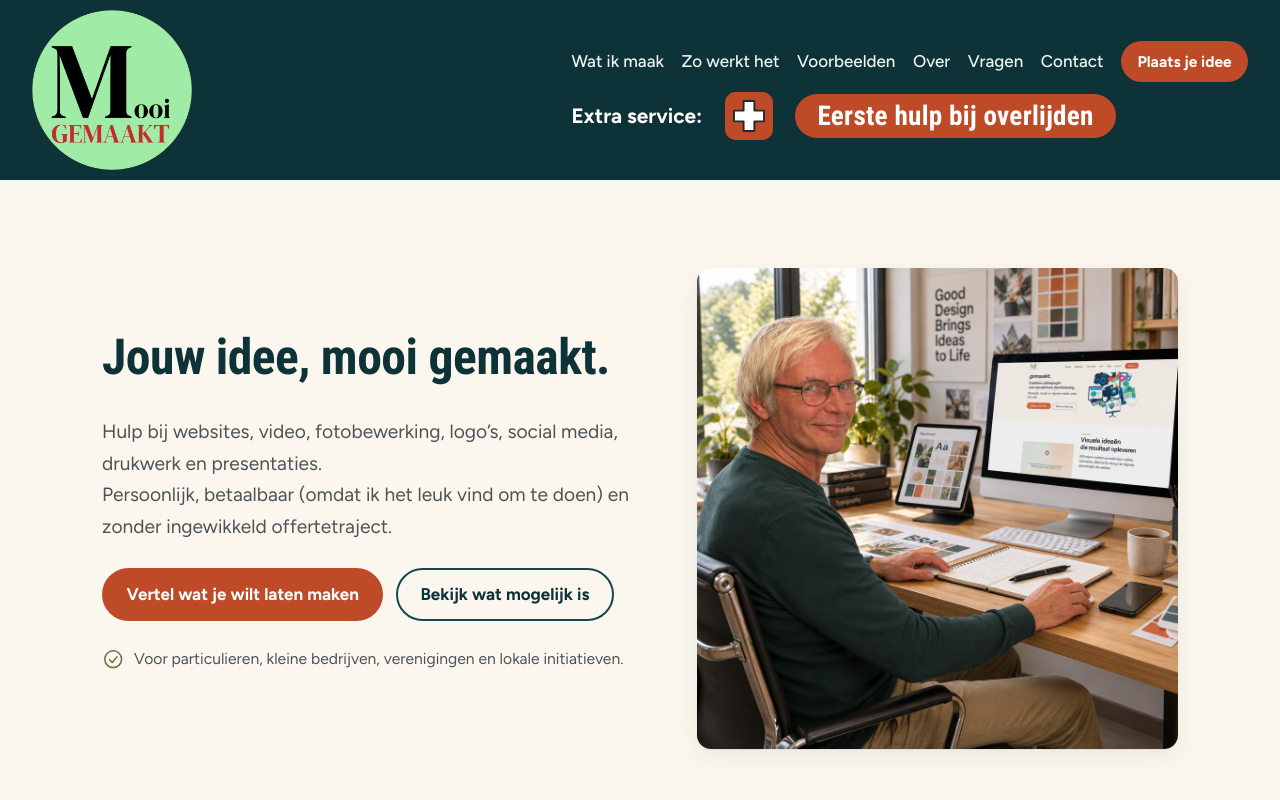
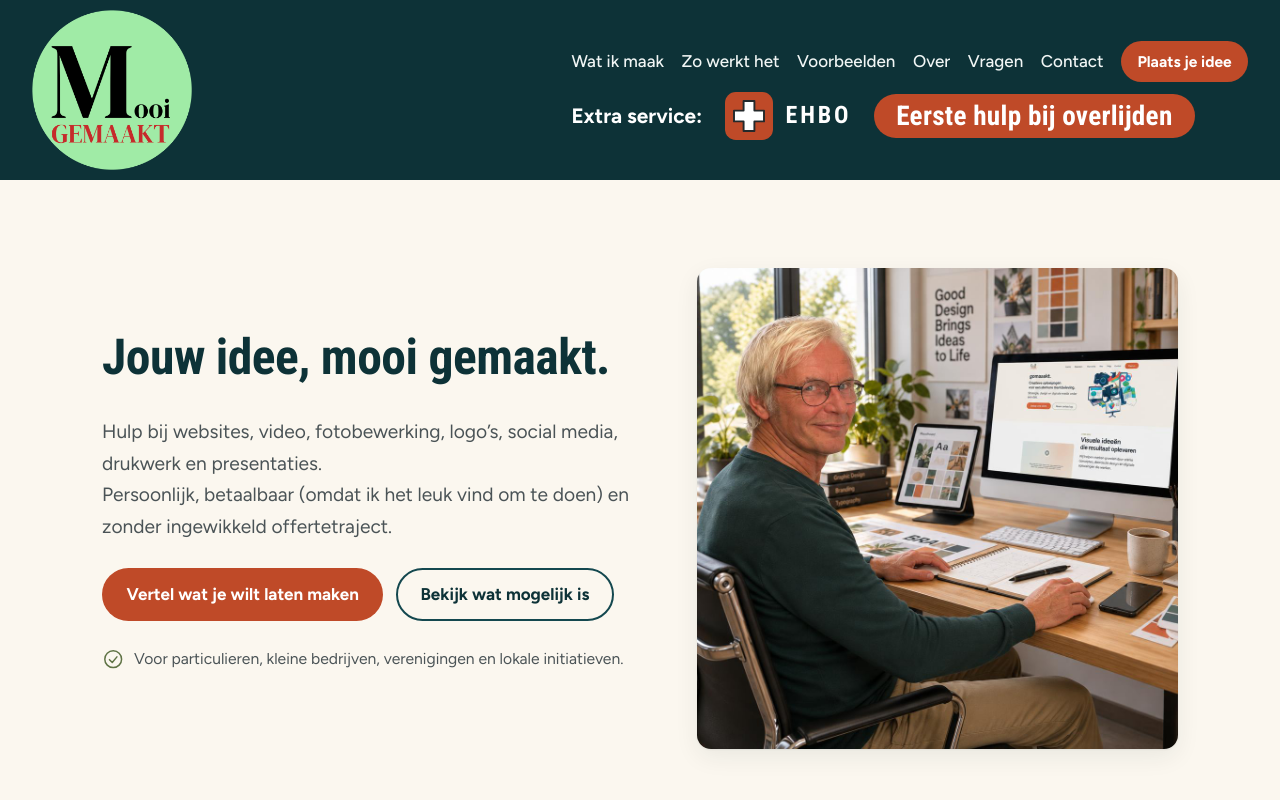
Before and after one commit to TonGusano/mooigemaakt, a plain HTML site: page index.html in a window 1280 px wide. Shown: the top 800 px of the page. Drawn offline with Linux system fonts and the light colour scheme.

Commit message:
Header: "EHBO" tussen het kruis en de knop "Eerste hulp bij overlijden"
Co-Authored-By: Claude Opus 5.5 <noreply@anthropic.com>

```diff
--- a/css/style.css
+++ b/css/style.css
@@ -870,3 +870,13 @@ html.bladerboek-open { overflow: hidden; }
 @media (min-width: 961px) {
   .header-extra { padding-left: 0.5rem; }
 }
+
+/* "EHBO" tussen het kruis en de knop, dicht bij het kruis */
+.header-extra-ehbo {
+  font-family: var(--font-head); font-weight: 700; font-size: 1.5rem;
+  letter-spacing: 0.12em; color: var(--white); white-space: nowrap;
+  margin-left: -0.6rem;
+}
+@media (max-width: 960px) {
+  .header-extra-ehbo { font-size: 1.1rem; margin-left: -0.4rem; }
+}
--- a/index.html
+++ b/index.html
@@ -20,7 +20,7 @@
   <link rel="preconnect" href="https://fonts.googleapis.com">
   <link rel="preconnect" href="https://fonts.gstatic.com" crossorigin>
   <link href="https://fonts.googleapis.com/css2?family=Figtree:wght@400;500;600;700&family=Roboto+Condensed:wght@700&display=swap" rel="stylesheet">
-  <link rel="stylesheet" href="css/style.css?v=20261123f">
+  <link rel="stylesheet" href="css/style.css?v=20261123g">
   <!-- PLACEHOLDER: vul de gegevens in zodra ze bekend zijn -->
   <script type="application/ld+json">
 {
@@ -64,6 +64,7 @@
         <div class="header-extra">
           <span class="header-extra-label">Extra service:</span>
           <svg class="header-extra-kruis" viewBox="0 0 40 40" aria-hidden="true"><rect width="40" height="40" rx="9" fill="#bf4a28"/><path d="M15.5 7.5h9v8h8v9h-8v8h-9v-8h-8v-9h8z" fill="#ffffff" stroke="#24292b" stroke-width="1.6" stroke-linejoin="round"/></svg>
+          <span class="header-extra-ehbo">EHBO</span>
           <a class="btn header-hulp" href="nabestaanden.html">Eerste hulp bij overlijden</a>
         </div>
         <a class="btn btn-primary btn-small" href="contact.html">Plaats je idee</a>
```
Also changed, not shown: afscheid.html (+2 -1 lines), contact.html (+2 -1 lines), diensten.html (+2 -1 lines), faq.html (+2 -1 lines), nabestaanden.html (+2 -1 lines), over.html (+2 -1 lines), portfolio.html (+2 -1 lines), privacy.html (+2 -1 lines), zo-werkt-het.html (+2 -1 lines).
